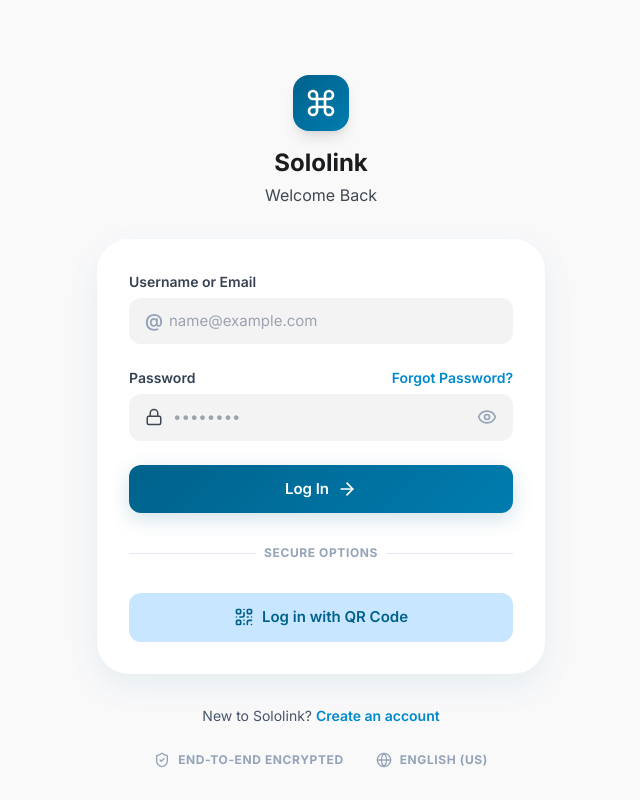
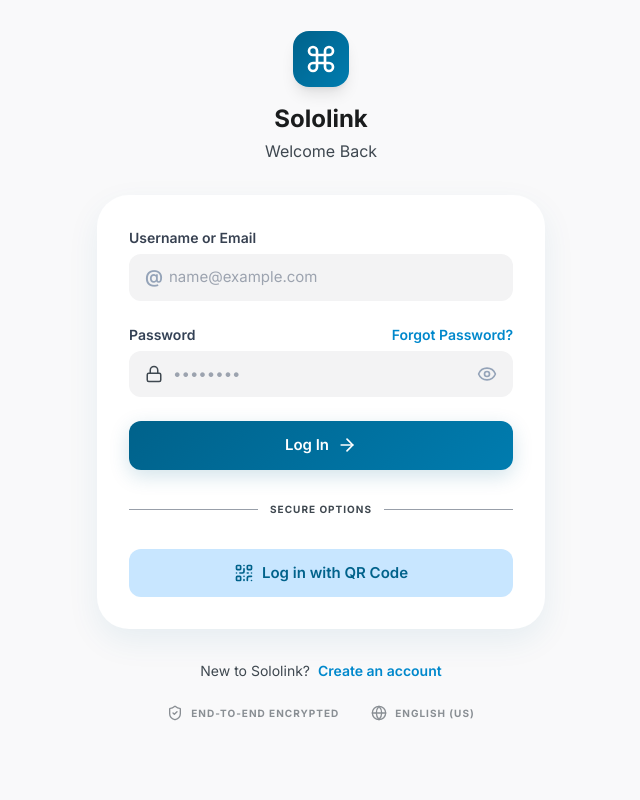
Before and after one commit to devraj4281/sololink, a React (Vite) app in the folder frontend/: page /login in a window 1280 px wide. Shown: the whole page, without its empty margins (319-959 px from the left). Built offline with nearby package versions, Linux system fonts and the light colour scheme; no server answers.

Commit message:
feat: enhance LoginPage with password visibility toggle and improved layout

```diff
--- a/frontend/src/pages/LoginPage.jsx
+++ b/frontend/src/pages/LoginPage.jsx
@@ -1,10 +1,11 @@
 import { useState } from "react";
 import { useAuthStore } from "../store/useAuthStore";
 import { Link } from "react-router";
-import { MailIcon, LockIcon, LoaderIcon, EyeIcon, ArrowRightIcon, QrCodeIcon, ShieldCheckIcon, GlobeIcon, CommandIcon } from "lucide-react";
+import { MailIcon, LockIcon, LoaderIcon, EyeIcon, EyeOffIcon, ArrowRightIcon, QrCodeIcon, ShieldCheckIcon, GlobeIcon, CommandIcon } from "lucide-react";
 
 function LoginPage() {
   const [formData, setFormData] = useState({ email: "", password: "" });
+  const [showPassword, setShowPassword] = useState(false);
   const { login, isLoggingIn } = useAuthStore();
 
   const handleSubmit = (e) => {
@@ -49,13 +50,23 @@ function LoginPage() {
             <div className="relative">
               <LockIcon className="v-input-icon" />
               <input
-                type="password"
+                type={showPassword ? "text" : "password"}
                 value={formData.password}
                 onChange={(e) => setFormData({ ...formData, password: e.target.value })}
                 className="v-input pr-10"
                 placeholder="••••••••"
               />
-              <EyeIcon className="absolute right-4 top-1/2 -translate-y-1/2 text-slate-400 size-5 cursor-pointer hover:text-slate-600" />
+              <button
+    type="button"
+    onClick={() => setShowPassword(!showPassword)}
+    className="absolute right-4 top-1/2 -translate-y-1/2 text-slate-400 hover:text-vblue transition-colors"
+  >
+    {showPassword ? (
+      <EyeOffIcon className="size-5" />
+    ) : (
+      <EyeIcon className="size-5" />
+    )}
+  </button>
             </div>
           </div>
 
@@ -66,10 +77,12 @@ function LoginPage() {
 
         <div className="relative my-8">
           <div className="absolute inset-0 flex items-center">
-            <div className="w-full border-t border-slate-200"></div>
+            <div className="w-full border-t border-slate-700/50"></div>
           </div>
-          <div className="relative flex justify-center text-xs font-bold text-slate-400 uppercase tracking-wider">
-            <span className="bg-white px-2">Secure Options</span>
+          <div className="relative flex justify-center text-[10px] font-bold uppercase tracking-widest">
+            <span className="px-3" style={{ background: "var(--surface-lowest)", color: "var(--on-surface-variant)" }}>
+              Secure Options
+            </span>
           </div>
         </div>
 
@@ -79,14 +92,17 @@ function LoginPage() {
         </button>
       </div>
 
-      <p className="mt-8 text-sm text-slate-600">
-        New to Sololink? <Link to="/signup" className="font-semibold text-vblue hover:underline">Create an account</Link>
-      </p>
 
-      {/* Footer */}
-      <div className="fixed bottom-8 flex gap-8 text-xs font-bold text-slate-400 uppercase tracking-wider">
-        <div className="flex items-center gap-2"><ShieldCheckIcon className="w-4 h-4" /> End-to-end encrypted</div>
-        <div className="flex items-center gap-2"><GlobeIcon className="w-4 h-4" /> English (US)</div>
+      <div className="mt-8 mb-12 flex flex-col items-center gap-6">
+        <p className="text-sm" style={{ color: "var(--on-surface-variant)" }}>
+          New to Sololink? <Link to="/signup" className="font-semibold text-vblue hover:underline ml-1">Create an account</Link>
+        </p>
+
+
+        <div className="flex flex-wrap justify-center gap-8 text-[10px] font-bold uppercase tracking-widest opacity-60" style={{ color: "var(--on-surface-variant)" }}>
+          <div className="flex items-center gap-2"><ShieldCheckIcon className="w-4 h-4" /> End-to-end encrypted</div>
+          <div className="flex items-center gap-2"><GlobeIcon className="w-4 h-4" /> English (US)</div>
+        </div>
       </div>
     </div>
   );
--- a/frontend/src/store/useChatStore.jsx
+++ b/frontend/src/store/useChatStore.jsx
@@ -19,7 +19,12 @@ export const useChatStore = create((set, get) => ({
   },
 
   setActiveTab: (tab) => set({ activeTab: tab }),
-  setSelectedUser: (selectedUser) => set({ selectedUser }),
+  setSelectedUser: (user) => {
+  set({
+    selectedUser: user,
+    messages: []
+  });
+},
 
   getAllContacts: async () => {
     set({ isUsersLoading: true });
```
